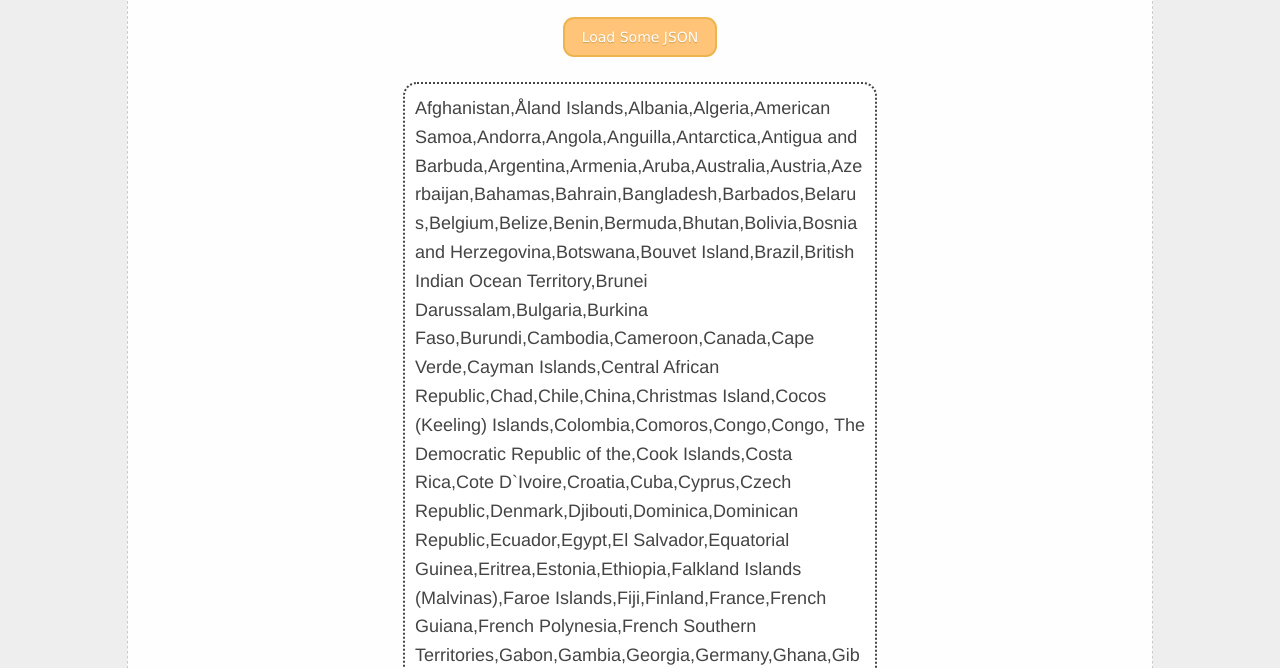
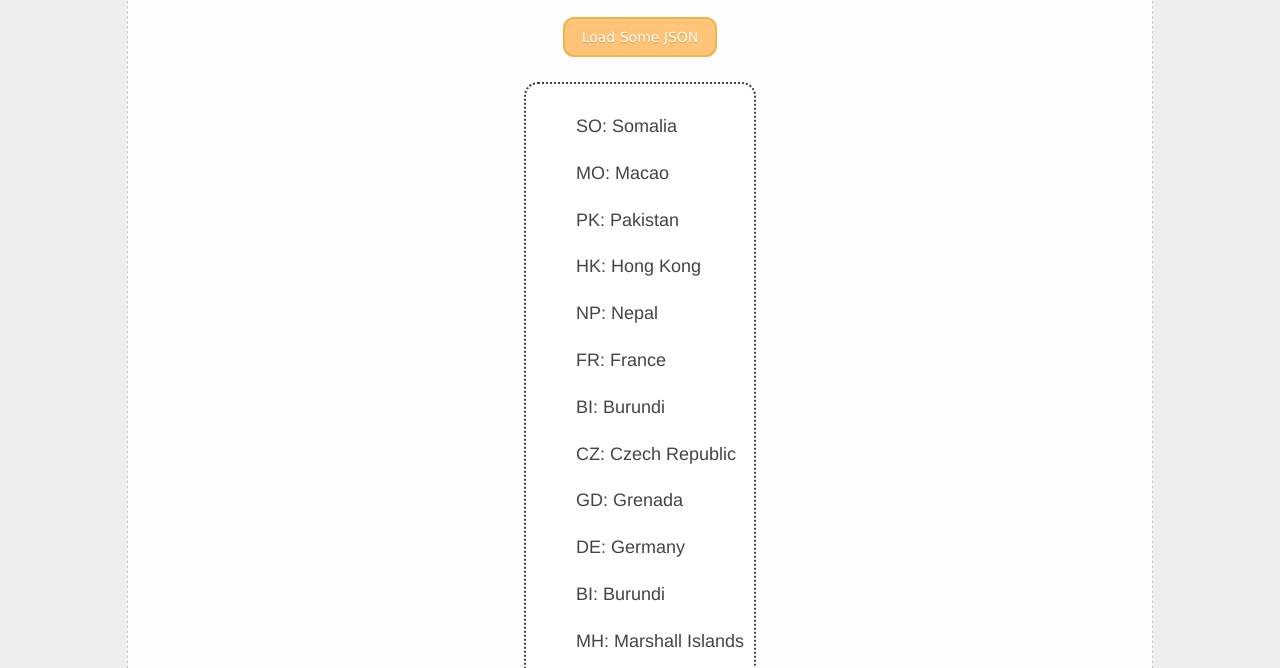
Before and after one commit to Tinuologo/tinuologo.github.io, a plain HTML site: page lab_6_ajax/index.html in a window 1280 px wide. Both pictures are taken after a click on the button "Load Some JSON". Shown: the part 132-800 px from the top of the page. Drawn offline with Linux system fonts and the light colour scheme.

Commit message:
Update index.html

```diff
--- a/lab_6_ajax/index.html
+++ b/lab_6_ajax/index.html
@@ -13,16 +13,43 @@
       <div class="header">Test AJAX page</div>
       <button class="button" onclick="loadData()">Load Some JSON</button>
       <div class="content"></div>
+      <ul>
+      </ul>
       <div class="footer"></div>
     </div>
   </div>
   <script>
-    function loadData() {
+    function loadData(anything) {
       fetch('ajax_sample.json')
         .then(res => res.json())
-        .then(res => res.map(c => c.name))
-        .then(names => document.querySelector(".content").innerText = names);
-    }
+        .then(res => res.map(c => c.code + ': ' + c.name))
+        .then(codes => {
+          const stuff = codes.map((item) => {
+            console.log("i'm a demo!", item);
+            return item + " extra";
+          })
+
+          console.log('the returned values of a', stuff);
+
+          const instructions = document.querySelector('.content');
+          instructions.innerHTML = '';
+
+          for(let i = 0; i < 15; i++) {
+            const selectNumber = getRandomIntInclusive(0, 242);
+            let el = document.createElement("ul");
+            el.innerText = codes[selectNumber];
+
+            instructions.appendChild(el);
+      };
+    });
+  }
+
+  function getRandomIntInclusive(min, max) {
+              min = Math.ceil(min);
+              max = Math.floor(max);
+              // both min and max are inclusive
+              return Math.floor(Math.random() * (max - min + 1)) + min;
+          }
   </script>
 </body>
 
```
